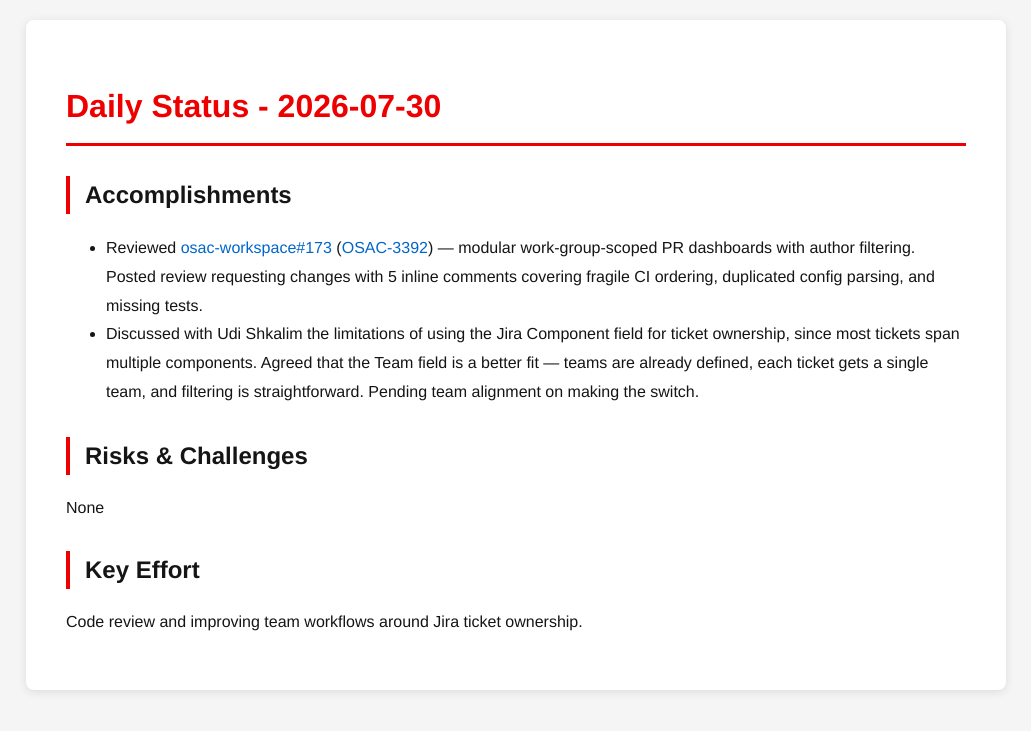
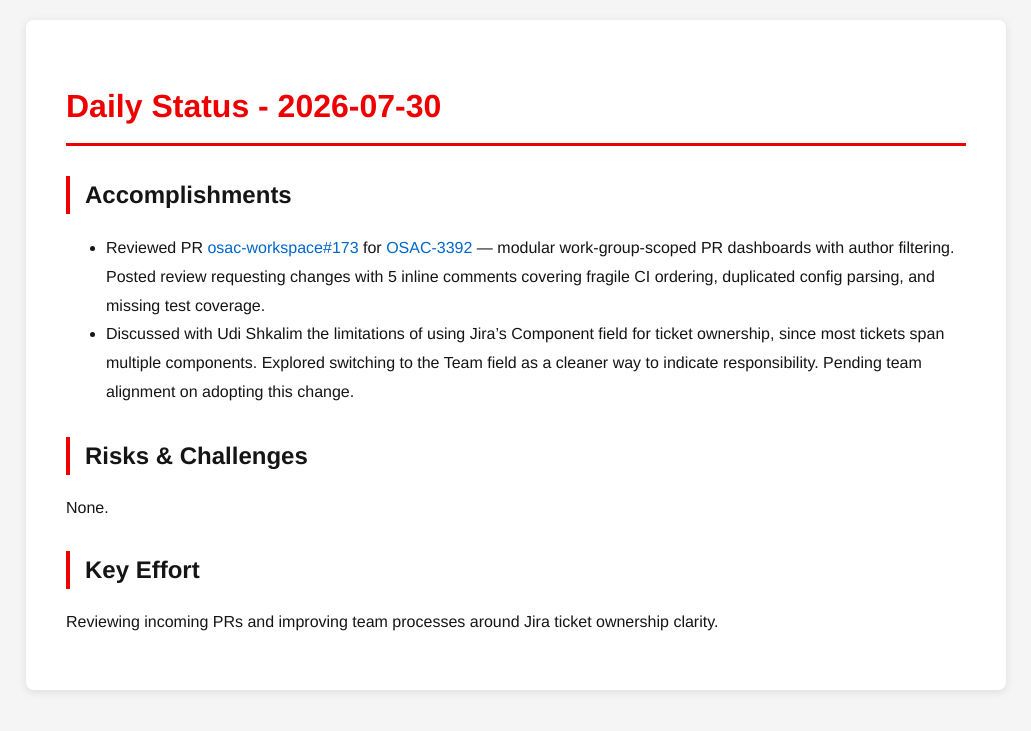
Before and after one commit to tzvatot/daily-status, a Jekyll site: the page built from 2026-07-30.md, in a window 1280 px wide. Shown: the top 731 px of the page, without its empty margins (124-1155 px from the left). Built offline with Jekyll 4.4.1, drawn with Linux system fonts in a browser that asks for light colours.

Commit message:
Daily status update - 2026-07-30

```diff
--- a/2026-07-30.md
+++ b/2026-07-30.md
@@ -7,11 +7,11 @@
 # Daily Status - 2026-07-30
 
 ## Accomplishments
-- Reviewed [osac-workspace#173](https://github.com/osac-project/osac-workspace/pull/173) ([OSAC-3392](https://redhat.atlassian.net/browse/OSAC-3392)) — modular work-group-scoped PR dashboards with author filtering. Posted review requesting changes with 5 inline comments covering fragile CI ordering, duplicated config parsing, and missing tests.
-- Discussed with Udi Shkalim the limitations of using the Jira Component field for ticket ownership, since most tickets span multiple components. Agreed that the Team field is a better fit — teams are already defined, each ticket gets a single team, and filtering is straightforward. Pending team alignment on making the switch.
+- Reviewed PR [osac-workspace#173](https://github.com/osac-project/osac-workspace/pull/173) for [OSAC-3392](https://redhat.atlassian.net/browse/OSAC-3392) — modular work-group-scoped PR dashboards with author filtering. Posted review requesting changes with 5 inline comments covering fragile CI ordering, duplicated config parsing, and missing test coverage.
+- Discussed with Udi Shkalim the limitations of using Jira's Component field for ticket ownership, since most tickets span multiple components. Explored switching to the Team field as a cleaner way to indicate responsibility. Pending team alignment on adopting this change.
 
 ## Risks & Challenges
-None
+None.
 
 ## Key Effort
-Code review and improving team workflows around Jira ticket ownership.
+Reviewing incoming PRs and improving team processes around Jira ticket ownership clarity.
```
